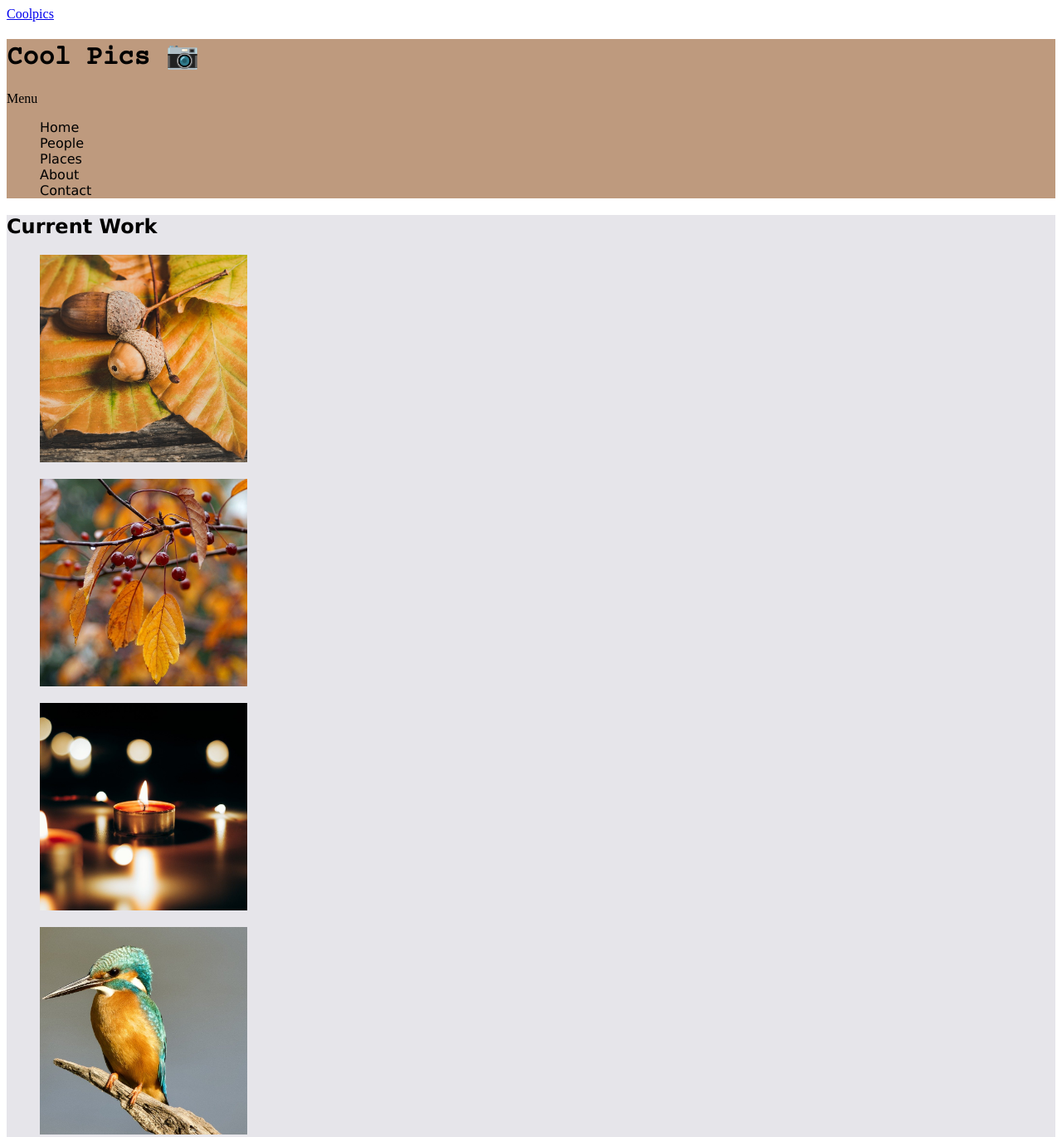
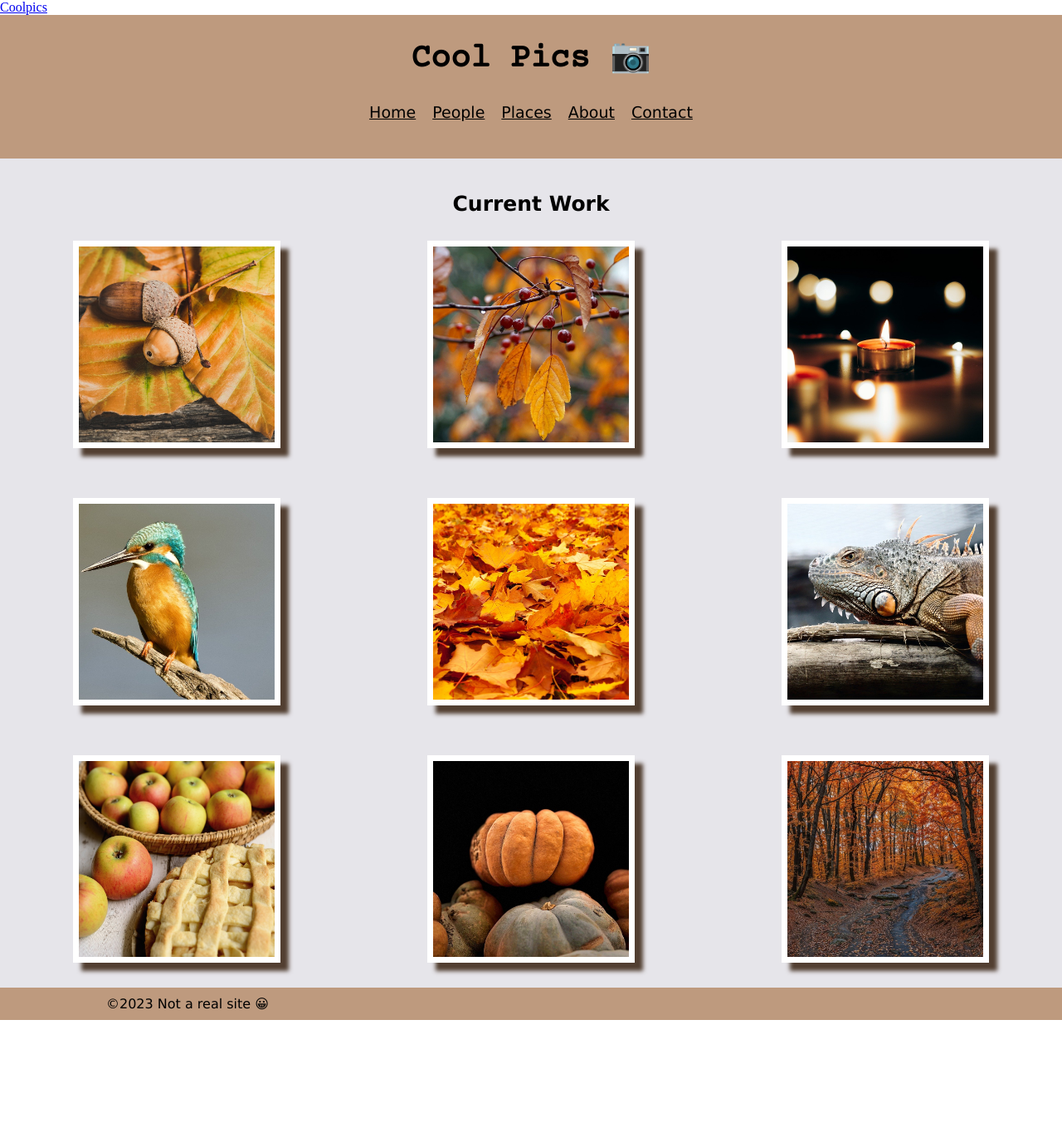
Before and after one commit to savwilliams/wdd131, a plain HTML site: page w03_cool_pics/index.html in a window 1280 px wide. Shown: the top 1370 px of the page at 83% size. After the commit the page ends 1229 px from the top, so only its background shows below. Drawn offline with nearby package versions, Linux system fonts and the light colour scheme; a web font is replaced by a local one.

Commit message:
added 2 media queries to css to handle responsive design for larger screens

```diff
--- a/w03_cool_pics/coolpics.css
+++ b/w03_cool_pics/coolpics.css
@@ -1,3 +1,5 @@
+/*---------general---------*/
+
 @import url("https://fonts.googleapis.com/css2?family=family=Mooli&display=swap");
  :root {
  --primary-color: #E6E5EA;
@@ -8,45 +10,126 @@
  --secondary-font: 'Courier Prime', Courier, monospace;
  }
 
+ * {
+    margin: 0;
+    padding: 0;
+    box-sizing: border-box;
+}
+body{
+    margin: 0;
+}
+
 /*---------header---------*/
+
 header{
-    background-color: #BE9A7E;
+    background-color: var(--secondary-color);
+    margin: 0;
+    padding: 0;
+}
+.header-title{
+    font-family: var( --secondary-font);
+    text-align: center;
+    font-size: 40px;
+    padding-top: 25px;
+    padding-bottom: 25px;
+}
+div{
+    text-align: center;
 }
 .button{
     background-color: transparent;
     border-width: 0;
-    font-family: inherit;
+    font-family: var(--primary-font);
     font-size: inherit;
-    font-size: inherit;
+    font-size: 25px;
     font-style: inherit;
     font-weight: inherit;
     line-height: inherit;
     line-height: inherit;
-    padding: 0;
+}
+ul{
+    padding-bottom: 35px;
 }
 li{
-    list-style: none;
+    list-style-type: none;
+    text-align: center;
+    font-size: 19px;
+    padding-top: 5px;
+}
+li a{
+    color: black;
+    font-family: var(--primary-font);
 }
 
 /*---------main---------*/
+
+.main-title{
+    padding-top: 40px;
+    font-size: 25px;
+}
 main{
-    background-color: #E6E5EA;
-
+    background-color: var(--primary-color);
+    text-align: center;
+    margin: 0;
+    padding: 0;
+}
+section{
+    text-align: center;
+    display: grid;
+    grid-template-columns: 1fr;
+    place-items: center;
+}
+.container{
+    padding-bottom: 30px;
+    padding-top: 30px;
 }
 img{
     max-width: 100%;
     height: 250px;
     width: 250px;
     object-fit: cover;
+    border: 7px solid white;
+    margin: 0px;
+    display: block;
+    box-shadow: 10px 10px 5px #523F31
 }
-.title{
-    font-family: var( --secondary-font);
+@media screen and (min-width: 700px) {
+    .gallery {
+        grid-template-columns: 1fr 1fr;
+    }
 }
+@media screen and (min-width: 1000px) {
+    .gallery {
+        grid-template-columns: 1fr 1fr 1fr;
+    }
+    ul li{
+        display: inline;
 
+    }
+    ul{
+        display: flex;
+        gap: 20px;
+    }
+    nav{
+        display: flex;
+        justify-content: center;
+        padding-bottom: 10px;
+    }
+    .button{
+        display: none;
+    }
+}
 /*---------footer---------*/
+
 footer{
-    background-color: #BE9A7E;
-
+    background-color: var(--secondary-color);
+    margin: 0;
+    padding: 0;
+}
+.copywrite{
+    padding-top: 10px;
+    padding-bottom: 10px;
+    padding-left: 10%;
 }
 .primary-font{
     font-family: var(--primary-font);
--- a/w03_cool_pics/index.html
+++ b/w03_cool_pics/index.html
@@ -9,65 +9,68 @@
     <meta name="description" content="responsive photo gallery">
     <meta name="author" content="Savannah Williams">
     <meta name="viewport" content="width=device-width, initial-scale=1.0">
-    <a href="coolpics/index.html">Coolpics</a>
+
 </head>
 <style>
     @import url('https://fonts.googleapis.com/css2?family=Courier+Prime&display=swap');
 </style>
 <body>
+    <a href="index.html">Coolpics</a>
     <header>
-        <h1 class="title">
+        <h1 class="header-title">
             Cool Pics 📷
         </h1>
+        <div>
         <button class="button">
             Menu
         </button>
-        <nav>
+        </div>
+        <nav class="home-nav">
             <ul class="primary-font">
-                <li>Home</li>
-                <li>People</li>
-                <li>Places</li>
-                <li>About</li>
-                <li>Contact</li>
+                <li><a href="home">Home</a></li>
+                <li><a href="people">People</a></li>
+                <li><a href="places">Places</a></li>
+                <li><a href="about">About</a></li>
+                <li><a href="contact">Contact</a></li>
             </ul>
         </nav>
     </header>
     <main class="primary-font">
-        <h2>
+        <h2 class="main-title">
             Current Work
         </h2>
         <section class="gallery">
-            <figure>
+            <figure class="container">
                 <img src="images/acorns.jpg" alt="two acorns sitting on top of yellow leaves">
             </figure>
-            <figure>
+            <figure class="container">
                 <img src="images/berries.jpg" alt="red berries on the branch of an autumn tree">
             </figure>
-            <figure>
+            <figure class="container">
                 <img src="images/candle.jpg" alt="faintly glowing tea candles">
             </figure>
-            <figure>
+            <figure class="container">
                 <img src="images/kingfisher.jpg" alt="kingfisher bird sitting on a branch">
             </figure>
-            <figure>
+            <figure class="container">
                 <img src="images/leaves.jpg" alt="orange and yellow autumn leaves on the ground">
             </figure>
-            <figure>
+            <figure class="container">
                 <img src="images/lizard.jpg" alt="side profile of a large lizard sitting on top of wood">
             </figure>
-            <figure>
+            <figure class="container">
                 <img src="images/pie.jpg" alt="apple pie sitting beside some fresh apples">
             </figure>
-            <figure>
+            <figure class="container">
                 <img src="images/pumpkins.jpg" alt="pile of orange and green pumpkins">
             </figure>
-            <figure>
+            <figure class="container">
                 <img src="images/woods.jpg" alt="pathway through woods with orange autumn foliage">
             </figure>
         </section>
     </main>
     <footer class="primary-font">
-        <p>
+        <p class="copywrite">
             ©2023 Not a real site 😀
         </p>
     </footer>
```
